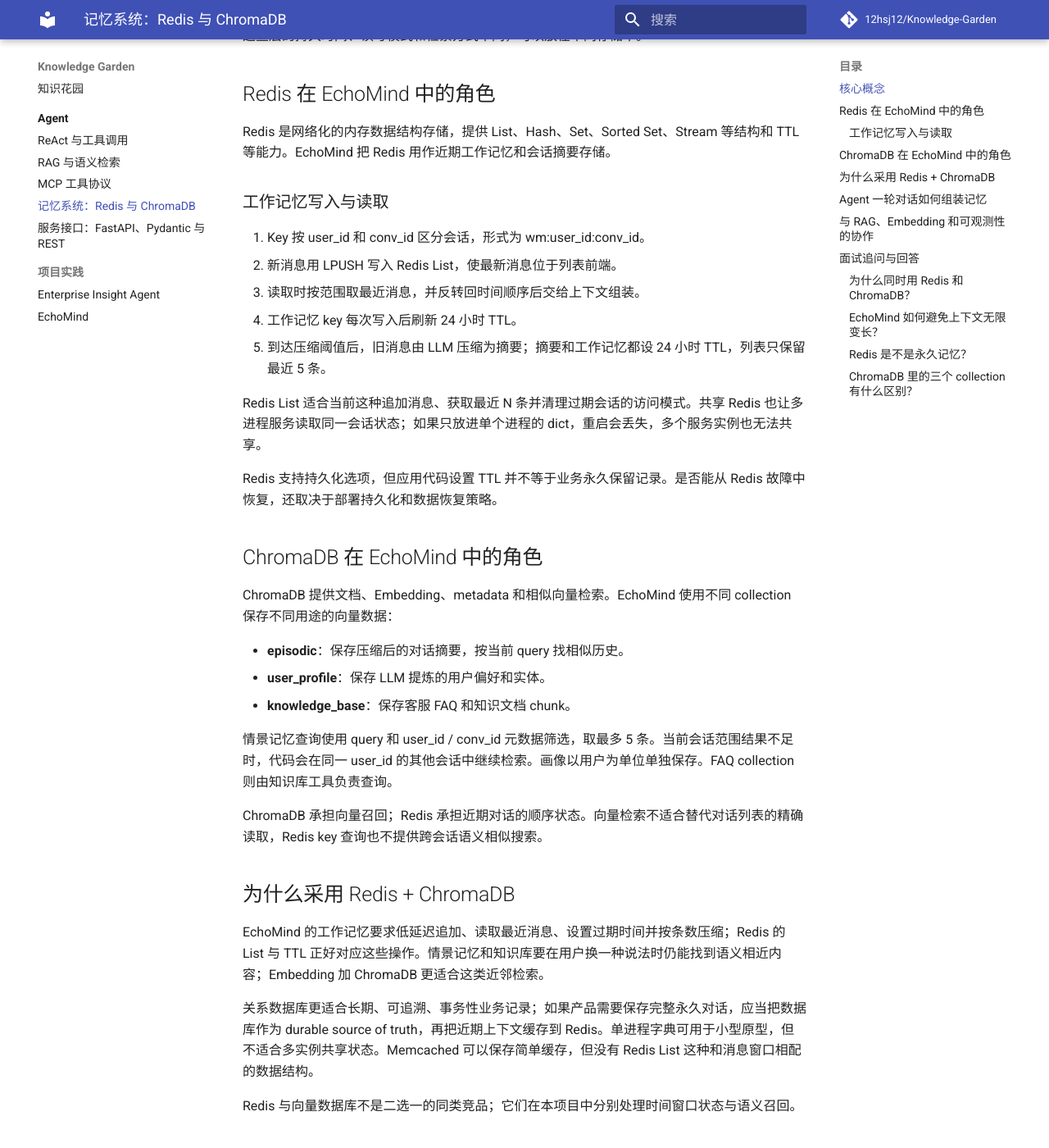
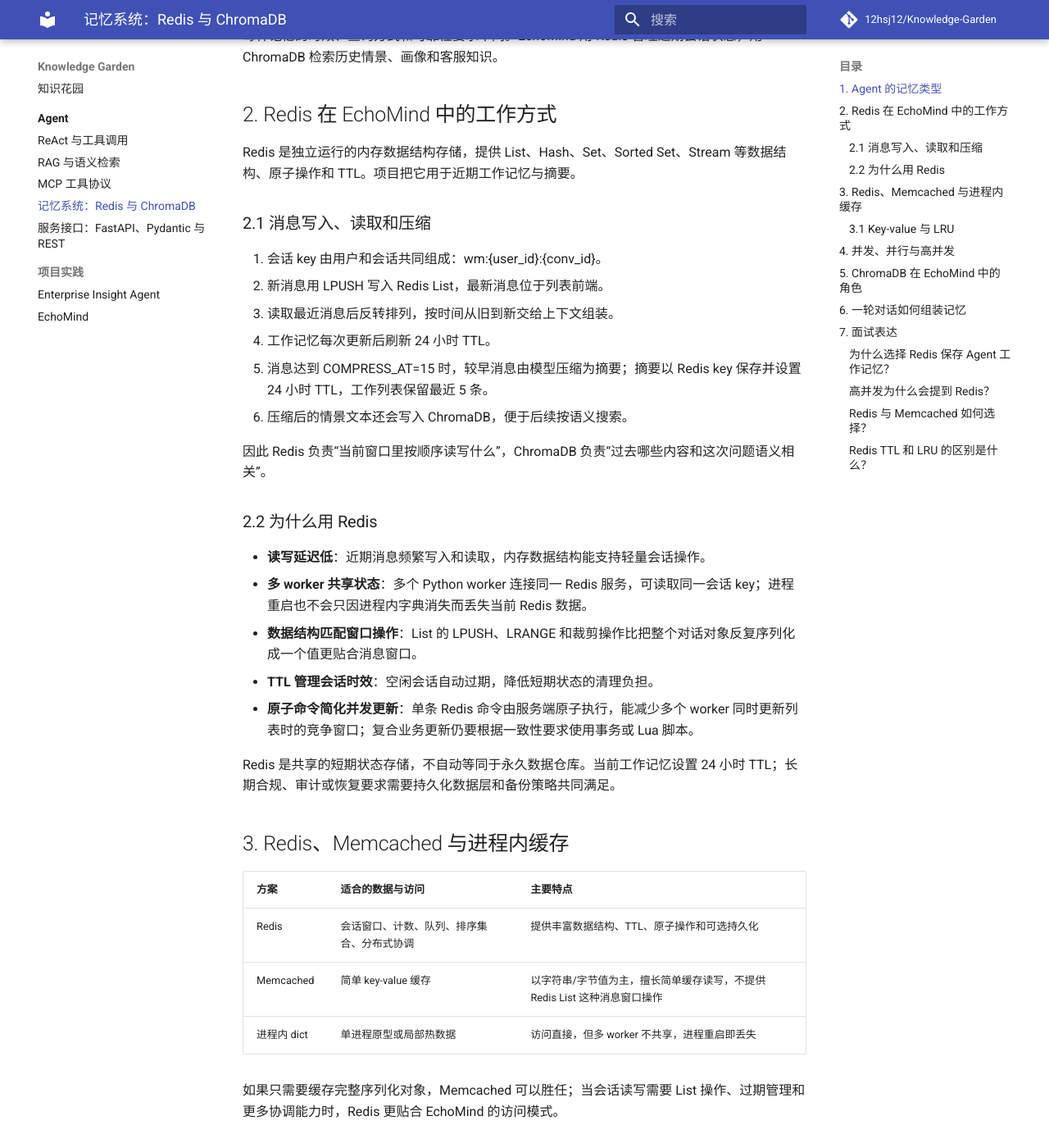
Before and after one commit to 12hsj12/Knowledge-Garden, an MkDocs documentation site: the page built from docs/agent/memory.md, in a window 1280 px wide and 1400 px high, scrolled down 417 px. Shown: the whole window at 82% size. Built offline with MkDocs 1.6.1 and Material for MkDocs 9.7.7, drawn with Linux system fonts in a browser that asks for light colours; comment, search, counter and statistics services are not loaded; some of the changed text lies outside the part shown.

Commit message:
扩展记忆系统与 Redis 工程说明

```diff
--- a/docs/agent/memory.md
+++ b/docs/agent/memory.md
@@ -1,88 +1,107 @@
 # 记忆系统：Redis 与 ChromaDB
 
-## 核心概念
+## 1. Agent 的记忆类型
 
-Agent 的“记忆”不是单一的数据表。按访问方式和时间尺度，可以区分：
+Agent 的记忆由多种读写模式组成：
 
-- **工作记忆**：当前会话中模型马上要用的少量近期消息。
-- **摘要记忆**：把较早对话压缩成较短摘要，避免上下文不断变长。
-- **情景记忆**：过去发生过的对话或事件，按当前问题语义召回。
-- **用户画像**：跨会话相对稳定的偏好、实体和长期约束。
-- **领域知识**：客服政策、产品手册、业务 FAQ 等可复用资料。
+- **工作记忆**保存当前会话最近的消息，按会话快速读取。
+- **摘要记忆**压缩较早对话，控制上下文长度。
+- **情景记忆**保存发生过的对话或事件，按语义相似度召回。
+- **用户画像**保存相对稳定的偏好和实体。
+- **领域知识**保存 FAQ、产品手册和业务规则。
 
-这些层的持久时间、读写模式和检索方式不同，可以放在不同存储中。
+每种记忆的时效、查询方式和可靠性要求不同。EchoMind 用 Redis 管理近期会话状态，用 ChromaDB 检索历史情景、画像和客服知识。
 
-## Redis 在 EchoMind 中的角色
+## 2. Redis 在 EchoMind 中的工作方式
 
-Redis 是网络化的内存数据结构存储，提供 List、Hash、Set、Sorted Set、Stream 等结构和 TTL 等能力。EchoMind 把 Redis 用作近期工作记忆和会话摘要存储。
+Redis 是独立运行的内存数据结构存储，提供 List、Hash、Set、Sorted Set、Stream 等数据结构、原子操作和 TTL。项目把它用于近期工作记忆与摘要。
 
-### 工作记忆写入与读取
+### 2.1 消息写入、读取和压缩
 
-1. Key 按 user_id 和 conv_id 区分会话，形式为 wm:user_id:conv_id。
-2. 新消息用 LPUSH 写入 Redis List，使最新消息位于列表前端。
-3. 读取时按范围取最近消息，并反转回时间顺序后交给上下文组装。
-4. 工作记忆 key 每次写入后刷新 24 小时 TTL。
-5. 到达压缩阈值后，旧消息由 LLM 压缩为摘要；摘要和工作记忆都设 24 小时 TTL，列表只保留最近 5 条。
+1. 会话 key 由用户和会话共同组成：wm:{user_id}:{conv_id}。
+2. 新消息用 LPUSH 写入 Redis List，最新消息位于列表前端。
+3. 读取最近消息后反转排列，按时间从旧到新交给上下文组装。
+4. 工作记忆每次更新后刷新 24 小时 TTL。
+5. 消息达到 COMPRESS_AT=15 时，较早消息由模型压缩为摘要；摘要以 Redis key 保存并设置 24 小时 TTL，工作列表保留最近 5 条。
+6. 压缩后的情景文本还会写入 ChromaDB，便于后续按语义搜索。
 
-Redis List 适合当前这种追加消息、获取最近 N 条并清理过期会话的访问模式。共享 Redis 也让多进程服务读取同一会话状态；如果只放进单个进程的 dict，重启会丢失，多个服务实例也无法共享。
+因此 Redis 负责“当前窗口里按顺序读写什么”，ChromaDB 负责“过去哪些内容和这次问题语义相关”。
 
-Redis 支持持久化选项，但应用代码设置 TTL 并不等于业务永久保留记录。是否能从 Redis 故障中恢复，还取决于部署持久化和数据恢复策略。
+### 2.2 为什么用 Redis
 
-## ChromaDB 在 EchoMind 中的角色
+- **读写延迟低**：近期消息频繁写入和读取，内存数据结构能支持轻量会话操作。
+- **多 worker 共享状态**：多个 Python worker 连接同一 Redis 服务，可读取同一会话 key；进程重启也不会只因进程内字典消失而丢失当前 Redis 数据。
+- **数据结构匹配窗口操作**：List 的 LPUSH、LRANGE 和裁剪操作比把整个对话对象反复序列化成一个值更贴合消息窗口。
+- **TTL 管理会话时效**：空闲会话自动过期，降低短期状态的清理负担。
+- **原子命令简化并发更新**：单条 Redis 命令由服务端原子执行，能减少多个 worker 同时更新列表时的竞争窗口；复合业务更新仍要根据一致性要求使用事务或 Lua 脚本。
 
-ChromaDB 提供文档、Embedding、metadata 和相似向量检索。EchoMind 使用不同 collection 保存不同用途的向量数据：
+Redis 是共享的短期状态存储，不自动等同于永久数据仓库。当前工作记忆设置 24 小时 TTL；长期合规、审计或恢复要求需要持久化数据层和备份策略共同满足。
 
-- **episodic**：保存压缩后的对话摘要，按当前 query 找相似历史。
-- **user_profile**：保存 LLM 提炼的用户偏好和实体。
-- **knowledge_base**：保存客服 FAQ 和知识文档 chunk。
+## 3. Redis、Memcached 与进程内缓存
 
-情景记忆查询使用 query 和 user_id / conv_id 元数据筛选，取最多 5 条。当前会话范围结果不足时，代码会在同一 user_id 的其他会话中继续检索。画像以用户为单位单独保存。FAQ collection 则由知识库工具负责查询。
+| 方案 | 适合的数据与访问 | 主要特点 |
+| --- | --- | --- |
+| Redis | 会话窗口、计数、队列、排序集合、分布式协调 | 提供丰富数据结构、TTL、原子操作和可选持久化 |
+| Memcached | 简单 key-value 缓存 | 以字符串/字节值为主，擅长简单缓存读写，不提供 Redis List 这种消息窗口操作 |
+| 进程内 dict | 单进程原型或局部热数据 | 访问直接，但多 worker 不共享，进程重启即丢失 |
 
-ChromaDB 承担向量召回；Redis 承担近期对话的顺序状态。向量检索不适合替代对话列表的精确读取，Redis key 查询也不提供跨会话语义相似搜索。
+如果只需要缓存完整序列化对象，Memcached 可以胜任；当会话读写需要 List 操作、过期管理和更多协调能力时，Redis 更贴合 EchoMind 的访问模式。
 
-## 为什么采用 Redis + ChromaDB
+### 3.1 Key-value 与 LRU
 
-EchoMind 的工作记忆要求低延迟追加、读取最近消息、设置过期时间并按条数压缩；Redis 的 List 与 TTL 正好对应这些操作。情景记忆和知识库要在用户换一种说法时仍能找到语义相近内容；Embedding 加 ChromaDB 更适合这类近邻检索。
+Key-value 是一种通过唯一 key 读取 value 的基本接口形式。Redis 和 Memcached 都能以这种方式访问数据；Redis 的 value 还可以是 List、Hash 等结构。
 
-关系数据库更适合长期、可追溯、事务性业务记录；如果产品需要保存完整永久对话，应当把数据库作为 durable source of truth，再把近期上下文缓存到 Redis。单进程字典可用于小型原型，但不适合多实例共享状态。Memcached 可以保存简单缓存，但没有 Redis List 这种和消息窗口相配的数据结构。
+LRU（Least Recently Used，最近最少使用）是一种容量淘汰策略：空间不足时优先清理最近最少被访问的数据。它与 TTL 的区别是，TTL 按设定的时间过期；LRU 按访问新旧和容量压力淘汰。两种规则可并存。
 
-Redis 与向量数据库不是二选一的同类竞品；它们在本项目中分别处理时间窗口状态与语义召回。
+EchoMind 的会话 key 用 TTL 控制生命周期。意图识别器另有一个有容量上限的进程内缓存；该实现不跟踪每次命中时的访问顺序，因此准确说是有界缓存，不应把它称作严格 LRU。
 
-## Agent 一轮对话如何组装记忆
+## 4. 并发、并行与高并发
 
-在 EchoMind 的 /chat 请求里：
+- **并发**指多个任务的执行区间交错推进；当某个任务等待网络或磁盘时，系统可以切换去处理另一个任务。
+- **并行**指多个任务在同一时刻由多个 CPU 核或执行单元同时运行。
+- **高并发**描述系统在一段时间内承接大量同时存在或密集到达请求的能力，涉及队列、连接池、限流、缓存、超时、隔离和扩展等设计。
 
-1. MemoryManager 从 Redis 取当前会话消息与摘要。
-2. ChromaDB 按 query 检索情景记忆，按 user_id 获取用户画像。
-3. MemoryContext 把摘要、相关历史、画像和近期消息组织成模型可用文本。
-4. Agent 根据上下文路由并执行对话。
-5. 用户和助手新消息写入 Redis；后台任务更新画像。
-6. 工作记忆达到阈值时，旧消息压缩并存入 ChromaDB 情景记忆。
+Python asyncio 的事件循环适合编排大量 I/O 等待任务；Redis 多 worker 共享状态则解决 worker 间的数据可见性。Redis 可以帮助降低单次状态读写成本，但不会单独保证整个系统拥有高并发能力。应用仍要控制模型调用时长、连接池、限流和下游服务容量。
 
-这使当前轮次可以兼顾“刚刚说过什么”和“过去类似情况发生过什么”。
+FastAPI 的异步执行见[服务接口：FastAPI、Pydantic 与 REST](web-api.md)。
 
-## 与 RAG、Embedding 和可观测性的协作
+## 5. ChromaDB 在 EchoMind 中的角色
 
-- Redis 中的工作记忆按会话 key 顺序读取，不是 RAG。
-- Chroma episodic 和 knowledge_base 都会做向量召回，但一个找用户历史，一个找领域资料。
-- Embedding 负责向量表示，ChromaDB 负责存储与近邻查询。
-- Agent 决定要用哪些上下文和工具；Trace 用于检查实际取回了什么、调用是否成功。
-- 记忆检索结果是上下文候选，不等于真实事实；要检查来源、时间和用户隔离。
+项目按用途使用不同 collection：
 
-## 面试追问与回答
+- **episodic**：压缩后的对话摘要，按当前 query 检索相关历史。
+- **user_profile**：LLM 提炼的用户偏好与实体。
+- **knowledge_base**：客服 FAQ 和知识文档 chunk。
 
-### 为什么同时用 Redis 和 ChromaDB？
+情景记忆检索会结合 user_id、conv_id 等 metadata；当前会话相关内容不足时，可在同一用户的其他会话中继续搜索。画像以用户为范围存取，FAQ 由知识库工具查询。
 
-> 当前对话近期消息需要按会话精确读写、控制窗口并自动过期，所以用 Redis List 和 TTL；历史经历和知识库要按语义相关性召回，所以用 ChromaDB collection。两个系统按访问模式分工，不互相替代。
+向量召回适合“换一种说法找相似内容”；Redis 的 key 查询适合“取回这个会话的最新几条”。二者互补。
 
-### EchoMind 如何避免上下文无限变长？
+## 6. 一轮对话如何组装记忆
 
-> 工作记忆有压缩阈值。达到阈值后，较早消息由 LLM 压缩成摘要写入 Redis，并存一份到 ChromaDB 情景记忆，Redis List 只留最近 5 条。下一轮读取时组合摘要、近期消息和语义相关历史。
+1. MemoryManager 从 Redis 取当前会话摘要与近期消息。
+2. ChromaDB 按当前 query 搜索相关历史摘要，并读取用户画像。
+3. MemoryContext 将摘要、近期消息、历史片段和画像整理成模型上下文。
+4. Agent 判断是否调用知识库或业务工具。
+5. 用户与助手消息写入 Redis，画像更新进入后台任务。
+6. 达到压缩阈值后，将早期消息归纳为摘要并写入 Redis 与 ChromaDB。
 
-### Redis 是不是永久记忆？
+系统同时保留“最近发生了什么”和“过去有哪些相似情景”。
 
-> 不等同。项目工作记忆和摘要设置了 24 小时 TTL，它承担短期状态。Redis 支持持久化配置，但业务能否长期保留要看部署策略；长期可审计的完整对话应使用可靠的持久化存储。
+## 7. 面试表达
 
-### ChromaDB 里的三个 collection 有什么区别？
+### 为什么选择 Redis 保存 Agent 工作记忆？
 
-> episodic 存压缩对话摘要，user_profile 存结构化偏好和实体，knowledge_base 存客服知识 chunk。它们共享向量检索基础设施，但数据用途、metadata 过滤和更新方式不同。
+> EchoMind 的工作记忆是近期会话窗口，需要按 user_id 和 conv_id 隔离，持续追加消息、读取最近 N 条，并在 24 小时后过期。Redis List 与 TTL 直接匹配这些操作；独立 Redis 服务还能让多个 FastAPI worker 共享会话状态。向量数据库承担历史语义召回，长期业务记录则应由有持久化与审计要求的数据库保存。
+
+### 高并发为什么会提到 Redis？
+
+> 多 worker 下，进程内字典只对当前进程可见，用户下一次请求落到另一个 worker 时会拿不到同一份状态。共享 Redis 让各 worker 通过会话 key 读写一致的工作窗口。它降低状态访问成本并共享数据，但整体并发能力还取决于异步 I/O、连接池、模型响应时间、超时和限流。
+
+### Redis 与 Memcached 如何选择？
+
+> 两者都能做分布式缓存。Memcached 适合简单 key-value 对象缓存；EchoMind 的会话读写依赖 List、按范围读取和 TTL，因此 Redis 的数据结构更合适。选择依据是访问操作和数据语义，而不只是比较谁更快。
+
+### Redis TTL 和 LRU 的区别是什么？
+
+> TTL 按时间决定 key 何时失效；LRU 在容量压力下按最近使用情况淘汰数据。TTL 管生命周期，LRU 管容量，两者解决不同问题。EchoMind 工作记忆主要用 24 小时 TTL。
```
